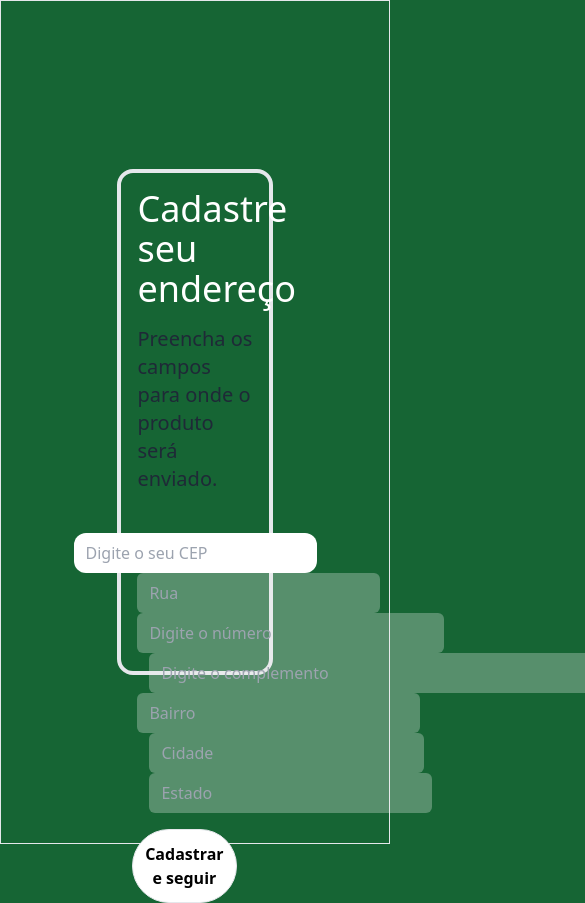
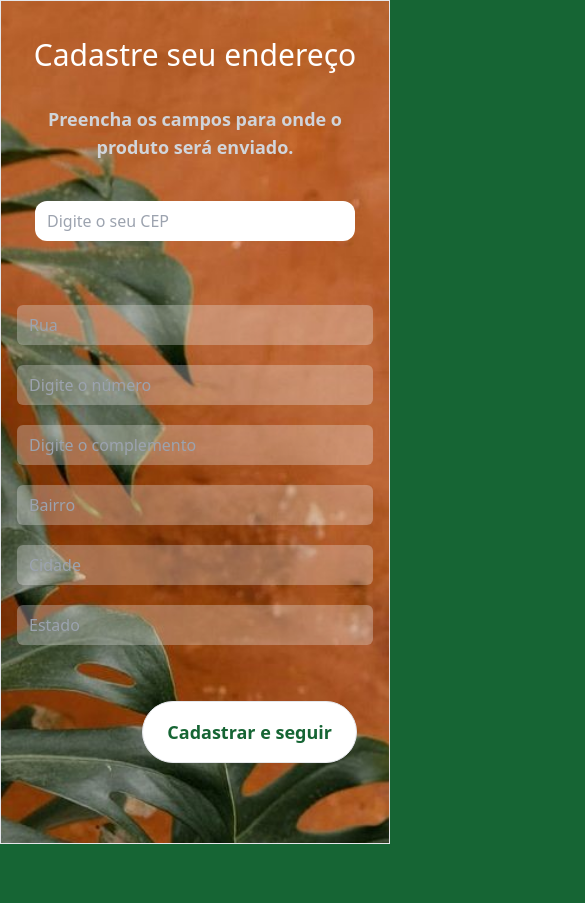
Before and after one commit to taifarias/apiCEP-js-e-tailwindcss-, a website: page src/index.html in a window 390 px wide. Shown: the top 903 px of the page, 585 px wide, since content can reach past the window. After the commit the page ends 844 px from the top, so only its background shows below. Drawn offline with nearby package versions, Linux system fonts and the light colour scheme.

Commit message:
commit responsivo
Dando os toques finais na responsividade

```diff
--- a/src/index.html
+++ b/src/index.html
@@ -5,35 +5,74 @@
     <meta name="viewport" content="width=device-width, initial-scale=1.0">
        <link href="../dist/output.css" rel="stylesheet">
        <script src="https://cdn.tailwindcss.com"></script>
+       <link rel="stylesheet" href="styles.css">
     <title>Completar Endereço</title>
 </head>
-<body class="bg-green-800 flex flex-col items-center justify-center border h-screen ">
+<body class="bg-green-800 flex flex-col items-center justify-center border w-screen h-screen bg-no-repeat bg-cover bg-center" style="background-image: url(../assets/images/bg2.jpg);">
 
-<div class="border-4 rounded-2xl h-3/5 w-2/5 p-4">
-    <h1 class="text-4xl text-white pb-4">Cadastre seu endereço</h1>
-    <p class="pb-4 text-xl text-gray-800" >Preencha os campos para onde o produto será enviado.</p>
-        <div class="flex justify-center mt-6">
-            <input id="inputCEP"  type="number" class="py-2 pl-3 w-96 rounded-xl " placeholder="Digite o seu CEP"  maxlength="8">
+<div class="rounded-2xl p-4 h-screen xl:h-3/5 xl:w-2/5 ">
 
+    <h1 class="text-3xl text-white pt-5 pb-8 text-center drop-shadow-2xl shadow-green-800 ">Cadastre seu endereço</h1>
+
+    <p class="pb-4 px-2 text-lg text-center text-gray-300 font-semibold" >Preencha os campos para onde o produto será enviado.</p>
+
+    <div class="flex justify-center mt-6 pb-16">
+        <input id="inputCEP"
+        type="number"
+        class="py-2 pl-3 w-80 rounded-xl "
+        placeholder="Digite o seu CEP"
+        maxlength="8">
+    </div>
+
+    <div class="formInputs" class="flex flex-col w-80">
+
+        <input id="inputRua"
+        class="py-2 pl-3 rounded-md w-full mb-5"
+        type="text"
+        disabled
+        placeholder="Rua">
+
+        <div  class="w-full">
+            <input id="inputNum"
+            class="py-2 pl-3 rounded-md w-full mb-5" type="number"
+            disabled
+            placeholder="Digite o número">
+
+            <input id="inputCompl"
+            class="py-2 pl-3 rounded-md w-full mb-5"
+            type="text"
+            disabled
+            placeholder="Digite o complemento">
         </div>
 
-    <div class="formInputs" class="flex flex-col py-5 mt-4 space-y-5">
-    <input id="inputRua" class="py-2 pl-3 rounded-md" type="text" disabled placeholder="Rua">
+        <div class="w-full">
+            <input id="inputBairro"
+            class="py-2 pl-3 pr-10 rounded-md w-full mb-5"
+            type="text"
+            disabled
+            placeholder="Bairro">
 
-    <div  class="w-full space-x-3">
-    <input id="inputNum" class="py-2 pl-3 pr-16 rounded-md" type="number" disabled placeholder="Digite o número">
-    <input id="inputCompl" class="py-2 pl-3 pr-64 rounded-md " type="text" disabled placeholder="Digite o complemento">
-    </div>
-    <div class="space-x-3">
-       <input id="inputBairro" class="py-2 pl-3 pr-10 rounded-md" type="text" disabled placeholder="Bairro">
-    <input id="inputCidade" class="py-2 pl-3 pr-8 rounded-md"  type="text" disabled placeholder="Cidade">
-    <input id="inputEstado" class="py-2 pl-3 pr-10 rounded-md"  type="text" disabled placeholder="Estado">
+            <input id="inputCidade"
+            class="py-2 pl-3 rounded-md w-full mb-5"
+            type="text"
+            disabled
+            placeholder="Cidade">
 
-    </div>
+            <input id="inputEstado"
+            class="py-2 pl-3 pr-10 rounded-md w-full mb-10"
+            type="text"
+            disabled
+            placeholder="Estado">
+        </div>
+
      </div>
-     <div class="flex justify-end font-bold">
-        <button id="buttonComplete" type="submit" class="border rounded-full p-3 bg-white mt-4 mr-4" >Cadastrar e seguir</button>
 
+     <div class="flex justify-end font-semibold">
+        <button id="buttonComplete"
+        type="submit"
+        class="border rounded-full p-4 px-6 bg-white text-green-800 mt-4 mr-4 text-lg">
+        Cadastrar e seguir
+        </button>
      </div>
 
     </div>
--- a/src/script.js
+++ b/src/script.js
@@ -88,7 +88,7 @@ inputCEP.addEventListener('keyup', (e) => {
 
 buttonComplete.addEventListener("click", (e) => {
 
-    if(inputNum.value.trim() === "") {
+    if(inputNum.value.trim() === "" || inputCompl.value.trim() === "") {
         alert('Endereço não preenchido!');
         return;
     }
--- a/src/styles.css
+++ b/src/styles.css
@@ -7,6 +7,12 @@ input::-webkit-inner-spin-button {
 input[type=number]{
     -moz-appearance: textfield;
 }
+
+input::placeholder {
+    color: rgb(140, 206, 155);
+  }
+
+
 @tailwind base;
 @tailwind components;
 @tailwind utilities;
```
Also changed, not shown: assets/images/bg.jpg (added), assets/images/bg2.jpg (added), assets/images/healthy-food-natural-logo-design-template-green.jpg (added), dist/output.css.
